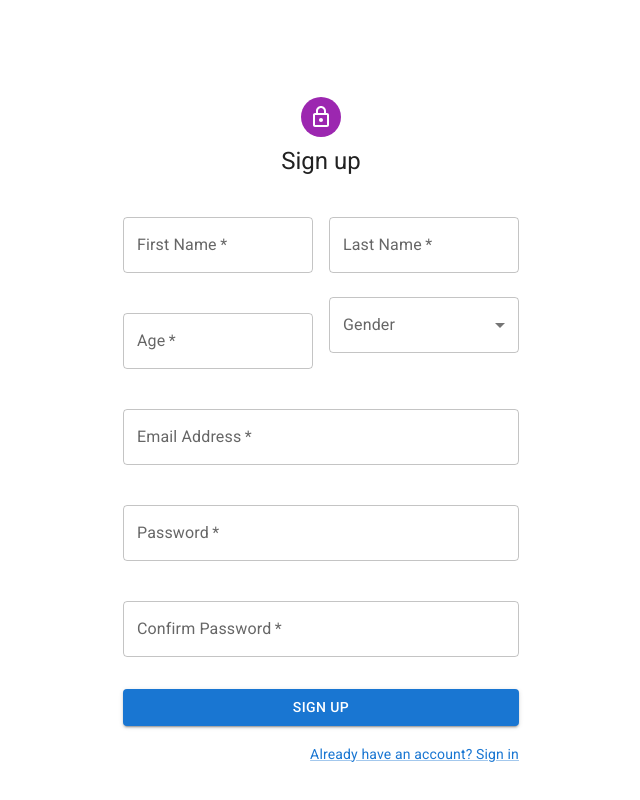
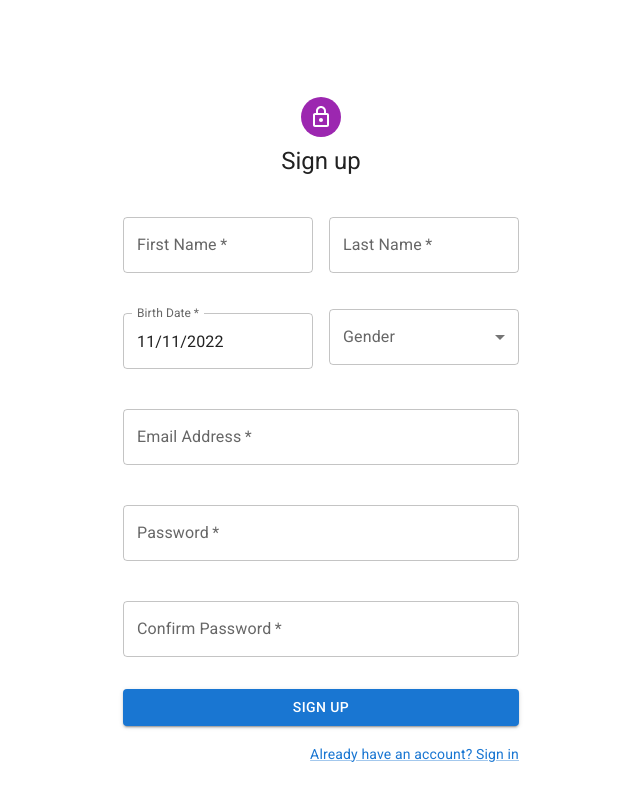
Before and after one commit to SaurabhKhade/Fibrossist-Frontend, a Next.js app: page /signup in a window 1280 px wide. Shown: the top 800 px of the page, without its empty margins (319-959 px from the left). Built offline with nearby package versions, Linux system fonts and the light colour scheme; a web font is replaced by a local one.

Commit message:
Age is replaced with BirthDate

```diff
--- a/components/header/Header.js
+++ b/components/header/Header.js
@@ -56,12 +56,16 @@ export default function NavigationBar() {
       /^(?:.*;)?\s*token\s*=\s*([^;]+)(?:.*)?$/
     ) || [, null])[1];
     async function apiCall() {
+      try {
         let { data } = await axios.get("http://localhost:5000/details", {
           headers: {
             token,
           },
         });
         setData(data);
+      } catch {
+        router.replace("/login");
+      }
     }
 
     if (router.pathname !== "/") {
@@ -71,7 +75,7 @@ export default function NavigationBar() {
         apiCall();
       }
     }
-  }, [router.pathname]);
+  }, [router]);
 
   return (
     <AppBar position="sticky">
--- a/components/result/Result.js
+++ b/components/result/Result.js
@@ -2,6 +2,7 @@ import * as React from "react";
 import Card from "@mui/material/Card";
 import CardActions from "@mui/material/CardActions";
 import CardContent from "@mui/material/CardContent";
+import CardMedia from "@mui/material/CardMedia";
 
 // import Button from "@muiimport CardMedia from "@mui/material/CardMedia";/material/Button";
 import Typography from "@mui/material/Typography";
--- a/package.json
+++ b/package.json
@@ -13,8 +13,11 @@
     "@emotion/styled": "^11.10.4",
     "@mui/icons-material": "^5.10.6",
     "@mui/material": "^5.10.8",
+    "@mui/x-date-pickers": "^5.0.20",
     "axios": "^1.2.1",
     "chart.js": "^4.0.1",
+    "dayjs": "^1.11.7",
+    "moment": "^2.29.4",
     "next": "12.3.1",
     "react": "18.2.0",
     "react-chartjs-2": "^5.0.1",
--- a/pages/signup.js
+++ b/pages/signup.js
@@ -8,6 +8,10 @@ import LockOutlinedIcon from "@mui/icons-material/LockOutlined";
 import Typography from "@mui/material/Typography";
 import Container from "@mui/material/Container";
 import { createTheme, ThemeProvider } from "@mui/material/styles";
+import { DatePicker } from "@mui/x-date-pickers/DatePicker";
+import dayjs from "dayjs";
+import { AdapterDayjs } from "@mui/x-date-pickers/AdapterDayjs";
+import { LocalizationProvider } from "@mui/x-date-pickers/LocalizationProvider";
 
 import { useState, useRef } from "react";
 import { useRouter } from "next/router";
@@ -28,16 +32,19 @@ export default function SignUp() {
   const [disabled, setDisabled] = useState(false);
   const timeoutID = useRef(null);
   const router = useRouter();
+  const [birthDate, setBirthDate] = useState(dayjs(Date.now()));
 
   const handleSubmit = async (event) => {
     event.preventDefault();
+    // return console.log(birthDate.isAfter(dayjs("1920-01-01")));
     setDisabled(true);
     const form = new FormData(event.currentTarget);
     try {
       const data = {
         name: Validate.name(form.get("given-name")),
         surname: Validate.name(form.get("family-name"), "Surname"),
-        age: Validate.age(form.get("age")),
+        // age: Validate.age(form.get("age")),
+        birthDate: Validate.birthDate(birthDate),
         email: Validate.email(form.get("email")),
         password: Validate.password(form.get("new-password")),
         confirmPassword: Validate.match(
@@ -93,16 +100,33 @@ export default function SignUp() {
             Sign up
           </Typography>
           <Box component="form" onSubmit={handleSubmit} sx={{ mt: 3 }}>
-            <Grid container spacing={2}>
+            <Grid container spacing={2} sx={{ alignItems: "center" }}>
               <TextField label="First Name" id="given-name" sm />
               <TextField label="Last Name" id="family-name" sm />
-              <TextField
+              {/* <TextField
                 label="Age"
                 id="age"
                 inputProps={{ inputMode: "numeric", pattern: "[0-9]+" }}
                 sm
-              />
-              <Select id="gender" />
+              /> */}
+              <Grid item xs={12} sm={6}>
+                <LocalizationProvider dateAdapter={AdapterDayjs}>
+                  <DatePicker
+                    disableFuture
+                    label="Birth Date"
+                    openTo="year"
+                    views={["year", "month", "day"]}
+                    value={birthDate}
+                    onChange={(newValue) => {
+                      setBirthDate(newValue);
+                    }}
+                    minDate={dayjs("1920-01-01")}
+                    maxDate={dayjs(Date.now())}
+                    renderInput={(params) => <TextField {...params} />}
+                  />
+                </LocalizationProvider>
+              </Grid>
+              <Select id="gender" sm />
               <TextField label="Email Address" id="email" />
               <TextField label="Password" id="new-password" passwordType />
               <TextField
--- /dev/null
+++ b/styles/Dashboard.module.scss
@@ -0,0 +1,4 @@
+.container {
+  width: 100%;
+  padding: 50px 0;
+}
--- a/styles/TestPage.module.scss
+++ b/styles/TestPage.module.scss
@@ -1,26 +1,31 @@
 @import "./colors";
-.container{
+
+.container {
+  //   height: 300px;
   width: 100%;
   margin: auto auto;
   // display: flex;
   // justify-content: center;
-
 }
 
-.innerContainer{
-    border: 12px solid blue;
+.innerContainer {
+  border: 12px solid $primary !important;
+  border-right: 6px;
+  height: 300px;
+  display: flex;
+  align-items: center;
 }
-.cardMedia{
-
-}
-.docImage{
+.docImage {
   border: 12px solid $primary;
+  border-left: 6px;
 }
 
-.row1{
+.row1 {
   display: flex;
   justify-content: center;
+  //   align-items: centers;
+  //   border: 1px solid red;
 }
-.row2{
+.row2 {
   display: flex;
 }
```
Also changed, not shown: components/test/Test.js (+105 -32 lines), pages/dashboard/index.js (+6 -3 lines), 2 other files (tests, documents, lock files or other folders). Lines whose indentation alone changed are shown as unchanged.
